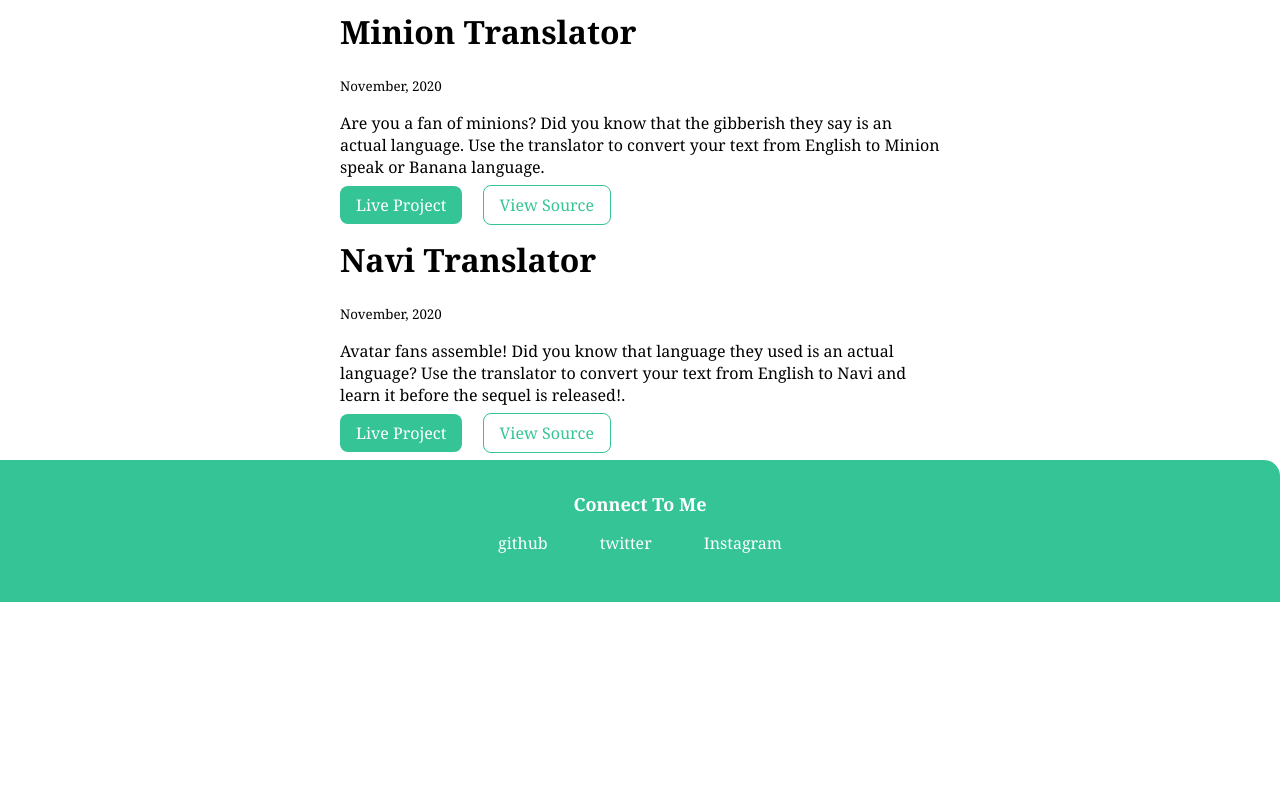
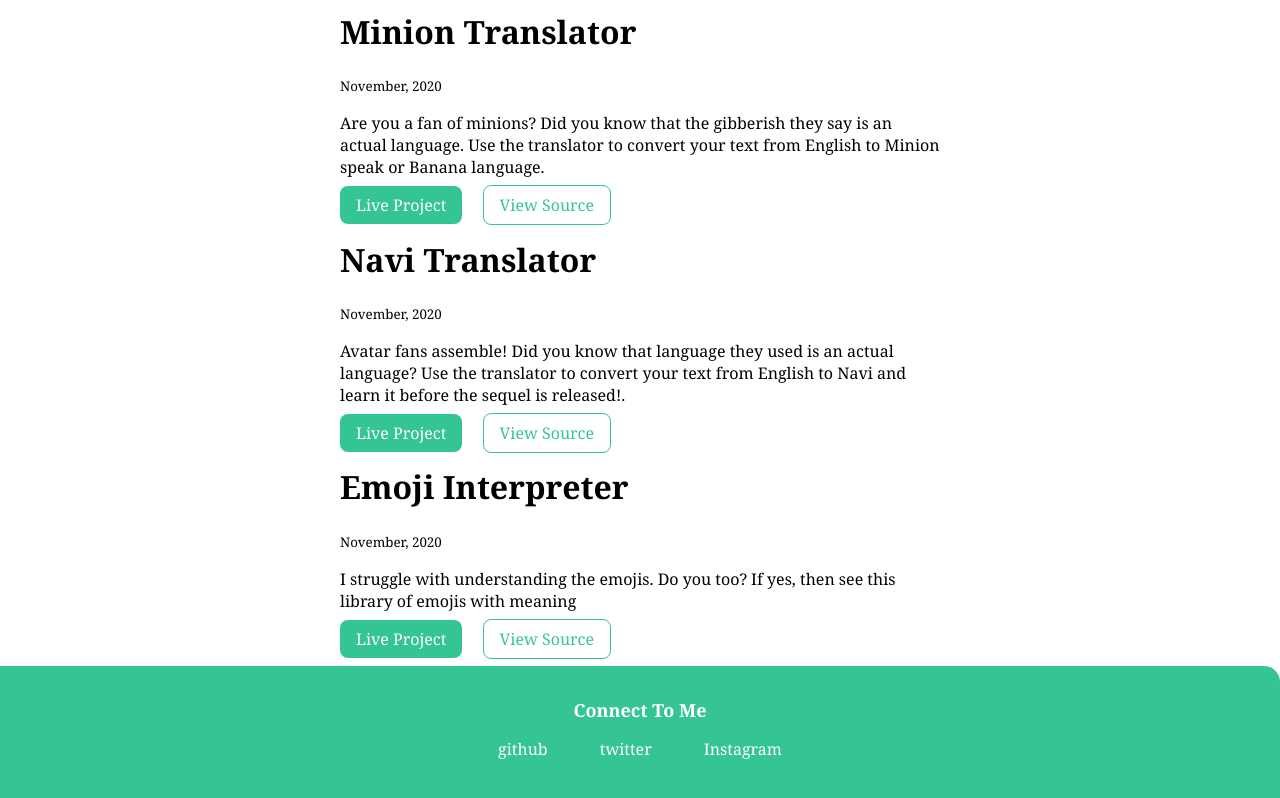
Before and after one commit to dev-nasra/lesson3_live, a plain HTML site: page projects.html in a window 1280 px wide. Shown: the part 1027-1825 px from the top of the page. Before the commit the page ends 1629 px from the top, so only its background shows below. Drawn offline with Linux system fonts and the light colour scheme.

Commit message:
text: EmojiInterpreter

```diff
--- a/projects.html
+++ b/projects.html
@@ -33,7 +33,7 @@
 
     </header>
 
-    <ul class="list-non-bullet" >
+    <ul class="list-non-bullet"  >
         <li>
             <div class="container container-center showcase-list" >
                 <h1>How well do you know me?</h1>
@@ -71,6 +71,15 @@
                 <a class="link link-secondary" href="https://github.com/dev-nasra/funapp-translation">View Source</a>
             </div>
         </li>
+        <li>
+            <div class="container container-center">
+                <h1>Emoji Interpreter</h1>
+                <small> November, 2020</small>
+                <p> I struggle with understanding the emojis. Do you too? If yes, then see this library of emojis with meaning</p>
+                <a class="link link-primary" href="https://codesandbox.io/s/objective-star-fn9e7?file=/src/index.js">Live Project</a>
+                <a class="link link-secondary" href="https://github.com/dev-nasra/Emoji-interpreter">View Source</a>
+            </div>
+        </li>
 
     </ul>
 
```
